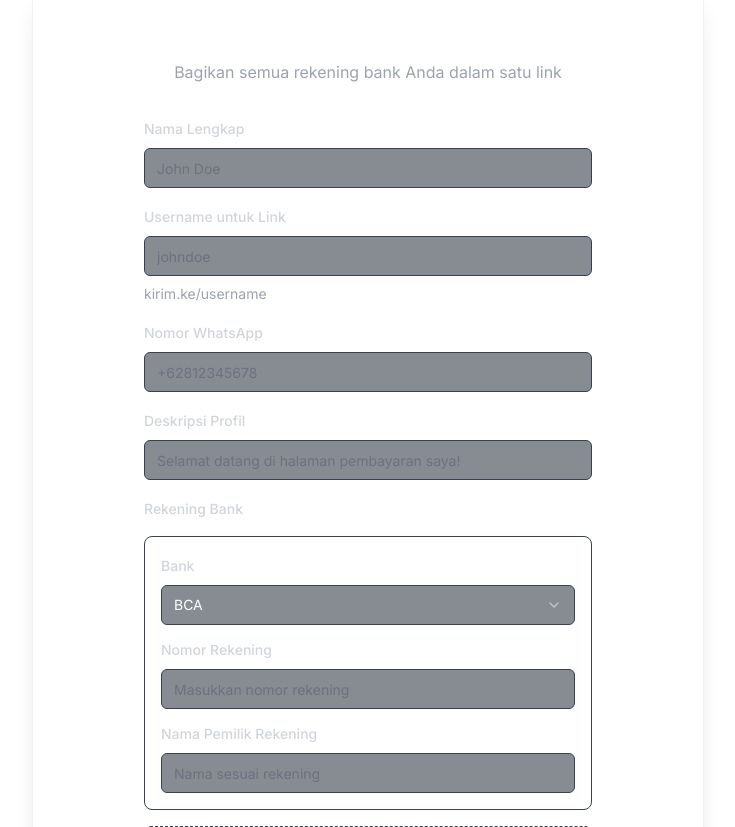
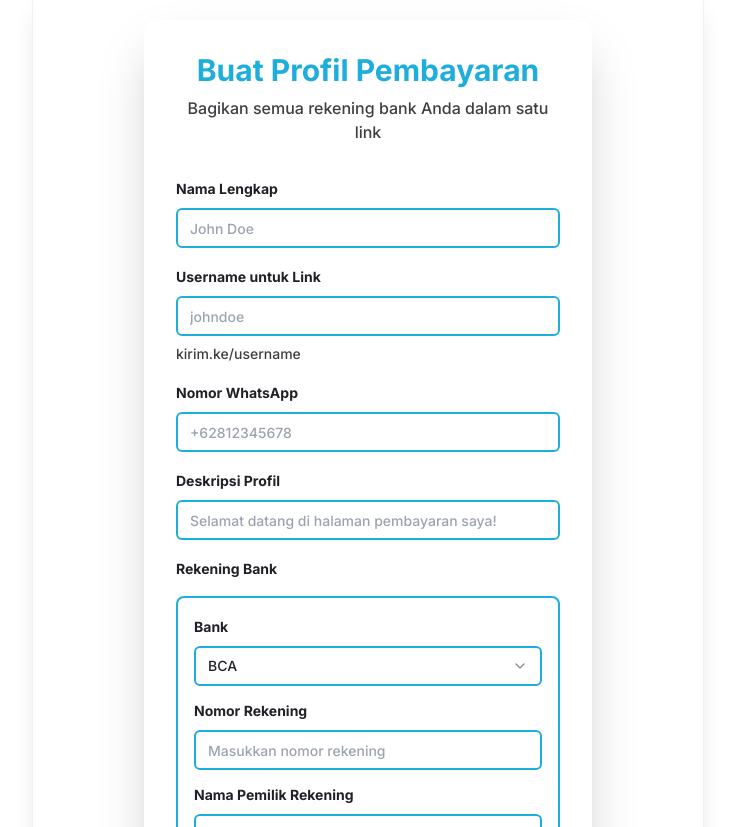
Before and after one commit to kwkuh/chatbot-py, a React (Vite) app: page / in a window 1280 px wide. Shown: the part 253-1080 px from the top of the page, without its empty margins (272-1007 px from the left). Built offline with nearby package versions, Linux system fonts and the light colour scheme.

Commit message:
Update form styles and fonts
Adjusted the form colors for better coherence and applied a bold web3 neo brutalism font style to enhance the overall appearance.
[skip gpt_engineer]

```diff
--- a/src/components/RegistrationForm.tsx
+++ b/src/components/RegistrationForm.tsx
@@ -28,7 +28,6 @@ export const RegistrationForm = () => {
 
     toast.success("Profil berhasil dibuat! Mengalihkan ke halaman pembayaran Anda...");
 
-    // Navigate to profile page with form data
     navigate(`/${formData.username}`, {
       state: {
         profileData: formData
@@ -50,102 +49,102 @@ export const RegistrationForm = () => {
   };
 
   return (
-    <form onSubmit={handleSubmit} className="space-y-6 w-full max-w-md mx-auto">
+    <form onSubmit={handleSubmit} className="space-y-6 w-full max-w-md mx-auto bg-white p-8 rounded-xl shadow-2xl">
       <div className="text-center mb-8">
-        <h3 className="text-2xl font-bold text-white mb-2">Buat Profil Pembayaran</h3>
-        <p className="text-gray-400">Bagikan semua rekening bank Anda dalam satu link</p>
+        <h3 className="text-3xl font-black text-[#1EAEDB] mb-2">Buat Profil Pembayaran</h3>
+        <p className="text-[#403E43] font-medium">Bagikan semua rekening bank Anda dalam satu link</p>
       </div>
 
       <div className="space-y-4">
         <div className="space-y-2">
-          <Label htmlFor="fullName" className="text-gray-300">Nama Lengkap</Label>
+          <Label htmlFor="fullName" className="text-[#221F26] font-bold">Nama Lengkap</Label>
           <Input
             id="fullName"
             placeholder="John Doe"
             value={formData.fullName}
             onChange={(e) => setFormData({ ...formData, fullName: e.target.value })}
             required
-            className="bg-gray-900/50 border-gray-700 text-white placeholder:text-gray-500"
+            className="border-2 border-[#1EAEDB] bg-white text-[#221F26] placeholder:text-gray-400 focus:ring-2 focus:ring-[#1EAEDB] font-medium"
           />
         </div>
 
         <div className="space-y-2">
-          <Label htmlFor="username" className="text-gray-300">Username untuk Link</Label>
+          <Label htmlFor="username" className="text-[#221F26] font-bold">Username untuk Link</Label>
           <Input
             id="username"
             placeholder="johndoe"
             value={formData.username}
             onChange={(e) => setFormData({ ...formData, username: e.target.value })}
             required
-            className="bg-gray-900/50 border-gray-700 text-white placeholder:text-gray-500"
+            className="border-2 border-[#1EAEDB] bg-white text-[#221F26] placeholder:text-gray-400 focus:ring-2 focus:ring-[#1EAEDB] font-medium"
           />
-          <p className="text-sm text-gray-400">kirim.ke/{formData.username || 'username'}</p>
+          <p className="text-sm text-[#403E43] font-medium">kirim.ke/{formData.username || 'username'}</p>
         </div>
 
         <div className="space-y-2">
-          <Label htmlFor="whatsapp" className="text-gray-300">Nomor WhatsApp</Label>
+          <Label htmlFor="whatsapp" className="text-[#221F26] font-bold">Nomor WhatsApp</Label>
           <Input
             id="whatsapp"
             placeholder="+62812345678"
             value={formData.whatsapp}
             onChange={(e) => setFormData({ ...formData, whatsapp: e.target.value })}
             required
-            className="bg-gray-900/50 border-gray-700 text-white placeholder:text-gray-500"
+            className="border-2 border-[#1EAEDB] bg-white text-[#221F26] placeholder:text-gray-400 focus:ring-2 focus:ring-[#1EAEDB] font-medium"
           />
         </div>
 
         <div className="space-y-2">
-          <Label htmlFor="description" className="text-gray-300">Deskripsi Profil</Label>
+          <Label htmlFor="description" className="text-[#221F26] font-bold">Deskripsi Profil</Label>
           <Input
             id="description"
             placeholder="Selamat datang di halaman pembayaran saya!"
             value={formData.description}
             onChange={(e) => setFormData({ ...formData, description: e.target.value })}
             required
-            className="bg-gray-900/50 border-gray-700 text-white placeholder:text-gray-500"
+            className="border-2 border-[#1EAEDB] bg-white text-[#221F26] placeholder:text-gray-400 focus:ring-2 focus:ring-[#1EAEDB] font-medium"
           />
         </div>
 
         <div className="space-y-4">
-          <Label className="text-gray-300">Rekening Bank</Label>
+          <Label className="text-[#221F26] font-bold">Rekening Bank</Label>
           {formData.bankAccounts.map((account, index) => (
-            <div key={index} className="space-y-3 p-4 border border-gray-700 rounded-lg">
+            <div key={index} className="space-y-3 p-4 border-2 border-[#1EAEDB] rounded-lg bg-white">
               <div className="space-y-2">
-                <Label className="text-gray-300">Bank</Label>
+                <Label className="text-[#221F26] font-bold">Bank</Label>
                 <Select
                   value={account.bank}
                   onValueChange={(value) => updateBankAccount(index, 'bank', value)}
                 >
-                  <SelectTrigger className="bg-gray-900/50 border-gray-700 text-white">
+                  <SelectTrigger className="border-2 border-[#1EAEDB] bg-white text-[#221F26] font-medium">
                     <SelectValue placeholder="Pilih Bank" />
                   </SelectTrigger>
                   <SelectContent>
                     {["BCA", "Mandiri", "BNI", "BRI", "DANA", "GoPay", "OVO", "ShopeePay"].map((bank) => (
-                      <SelectItem key={bank} value={bank}>{bank}</SelectItem>
+                      <SelectItem key={bank} value={bank} className="font-medium">{bank}</SelectItem>
                     ))}
                   </SelectContent>
                 </Select>
               </div>
 
               <div className="space-y-2">
-                <Label className="text-gray-300">Nomor Rekening</Label>
+                <Label className="text-[#221F26] font-bold">Nomor Rekening</Label>
                 <Input
                   placeholder="Masukkan nomor rekening"
                   value={account.accountNumber}
                   onChange={(e) => updateBankAccount(index, 'accountNumber', e.target.value)}
                   required
-                  className="bg-gray-900/50 border-gray-700 text-white placeholder:text-gray-500"
+                  className="border-2 border-[#1EAEDB] bg-white text-[#221F26] placeholder:text-gray-400 focus:ring-2 focus:ring-[#1EAEDB] font-medium"
                 />
               </div>
 
               <div className="space-y-2">
-                <Label className="text-gray-300">Nama Pemilik Rekening</Label>
+                <Label className="text-[#221F26] font-bold">Nama Pemilik Rekening</Label>
                 <Input
                   placeholder="Nama sesuai rekening"
                   value={account.accountName}
                   onChange={(e) => updateBankAccount(index, 'accountName', e.target.value)}
                   required
-                  className="bg-gray-900/50 border-gray-700 text-white placeholder:text-gray-500"
+                  className="border-2 border-[#1EAEDB] bg-white text-[#221F26] placeholder:text-gray-400 focus:ring-2 focus:ring-[#1EAEDB] font-medium"
                 />
               </div>
             </div>
@@ -155,7 +154,7 @@ export const RegistrationForm = () => {
             type="button"
             onClick={addBankAccount}
             variant="outline"
-            className="w-full border-dashed border-gray-700 hover:border-gray-500 text-gray-400"
+            className="w-full border-2 border-dashed border-[#1EAEDB] hover:border-[#0FA0CE] text-[#1EAEDB] hover:text-[#0FA0CE] font-bold bg-white"
           >
             + Tambah Rekening Bank
           </Button>
@@ -164,7 +163,7 @@ export const RegistrationForm = () => {
 
       <Button
         type="submit"
-        className="w-full bg-gradient-to-r from-blue-500 to-purple-500 hover:from-blue-600 hover:to-purple-600 text-white font-semibold py-2 px-4 rounded-lg transition-all duration-200 hover:scale-[1.02]"
+        className="w-full bg-[#1EAEDB] hover:bg-[#0FA0CE] text-white font-black text-lg py-6 rounded-lg transition-all duration-200 hover:scale-[1.02] shadow-lg"
       >
         Buat Halaman Pembayaran Saya
       </Button>
```
